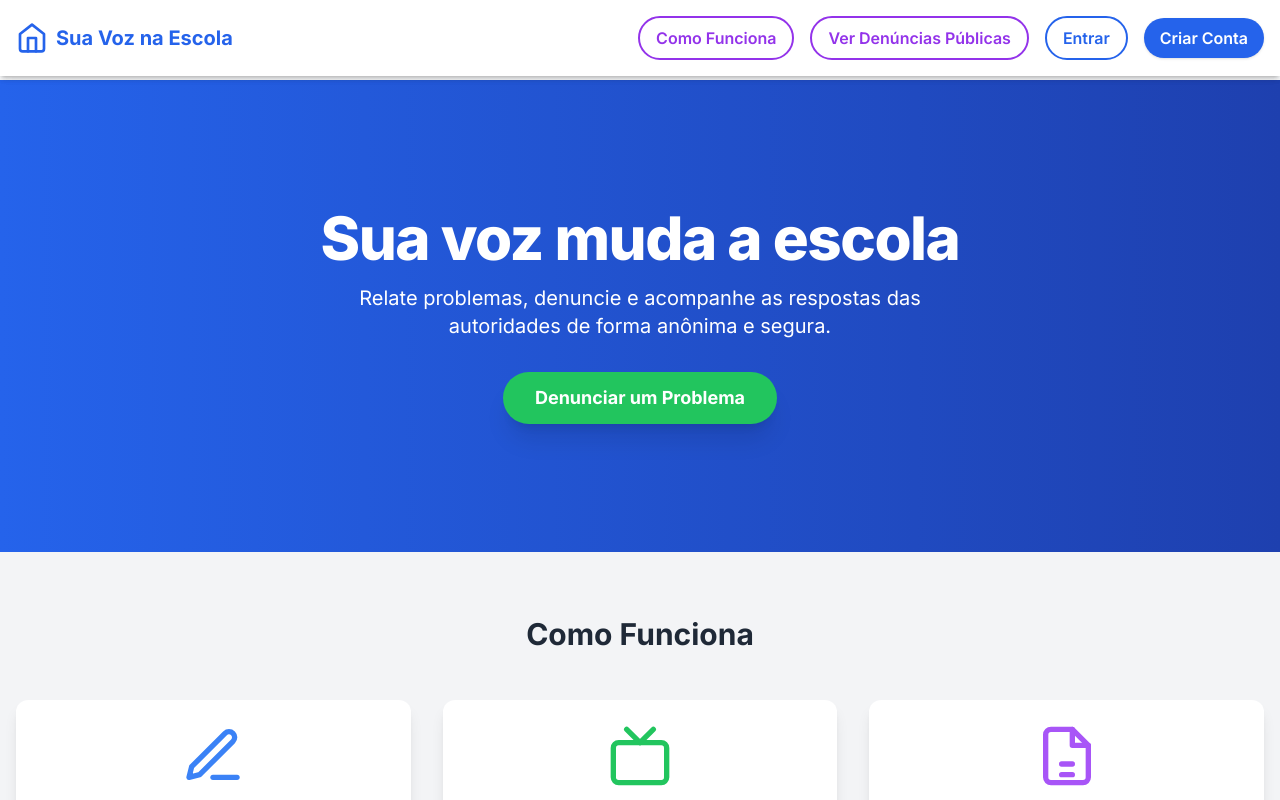
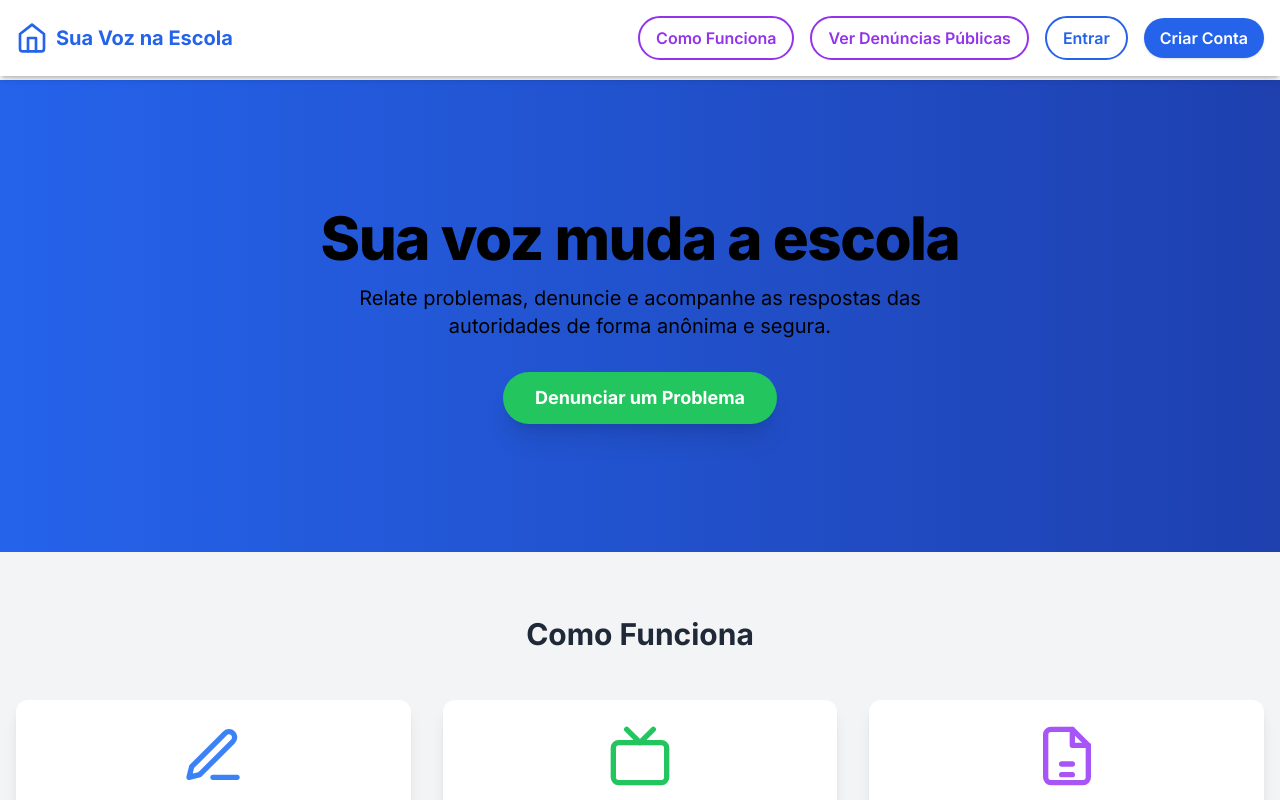
Before and after one commit to fmascena-dev/edureport, a React (Vite) app: page / in a window 1280 px wide. Shown: the top 800 px of the page. Built offline with nearby package versions, Linux system fonts and the light colour scheme; the HTML template or start-up script is replaced by a standard one.

Commit message:
style: Alterando a cor do menu HomePage

```diff
--- a/src/components/HeroSection.jsx
+++ b/src/components/HeroSection.jsx
@@ -2,7 +2,7 @@ import React from 'react';
 
 const HeroSection = () => {
   return (
-    <header className="relative bg-gradient-to-r from-blue-600 to-blue-800 text-white py-24 md:py-32 text-center overflow-hidden">
+    <header className="relative bg-gradient-to-r from-blue-600 to-blue-800 text-stone py-24 md:py-32 text-center overflow-hidden">
       <div className="container mx-auto px-4 relative z-10">
         <h2 className="text-4xl md:text-6xl font-extrabold leading-tight tracking-tight mb-4">
           Sua voz muda a escola
```
